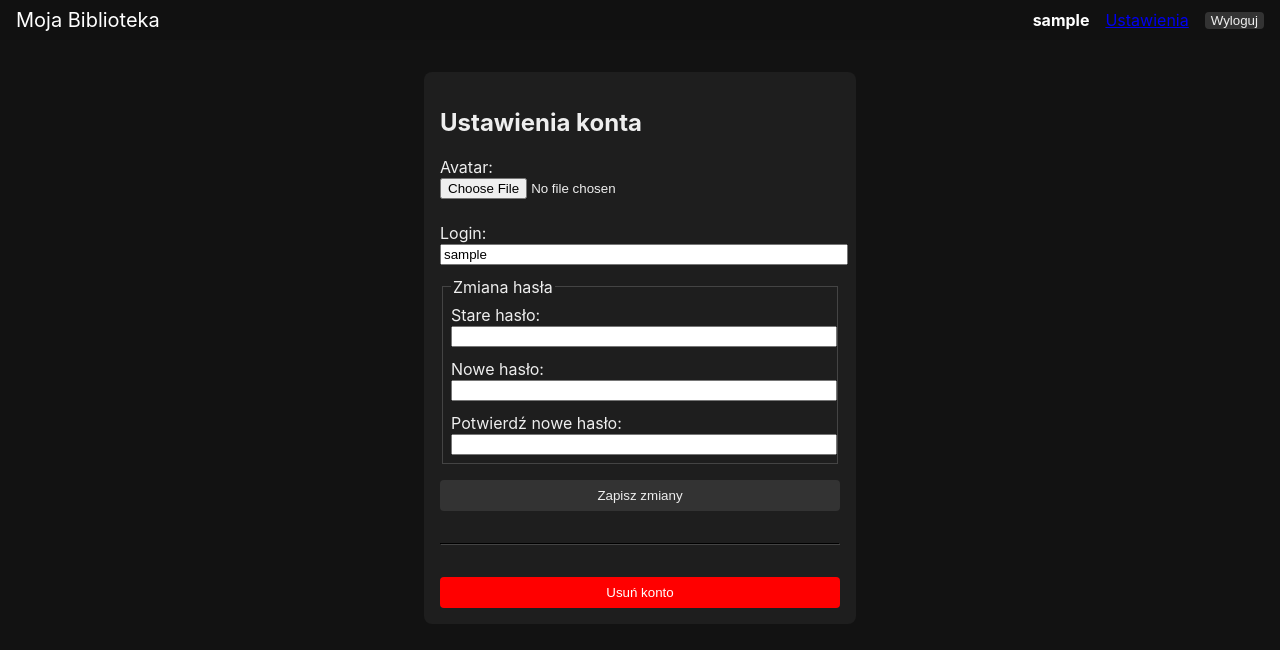
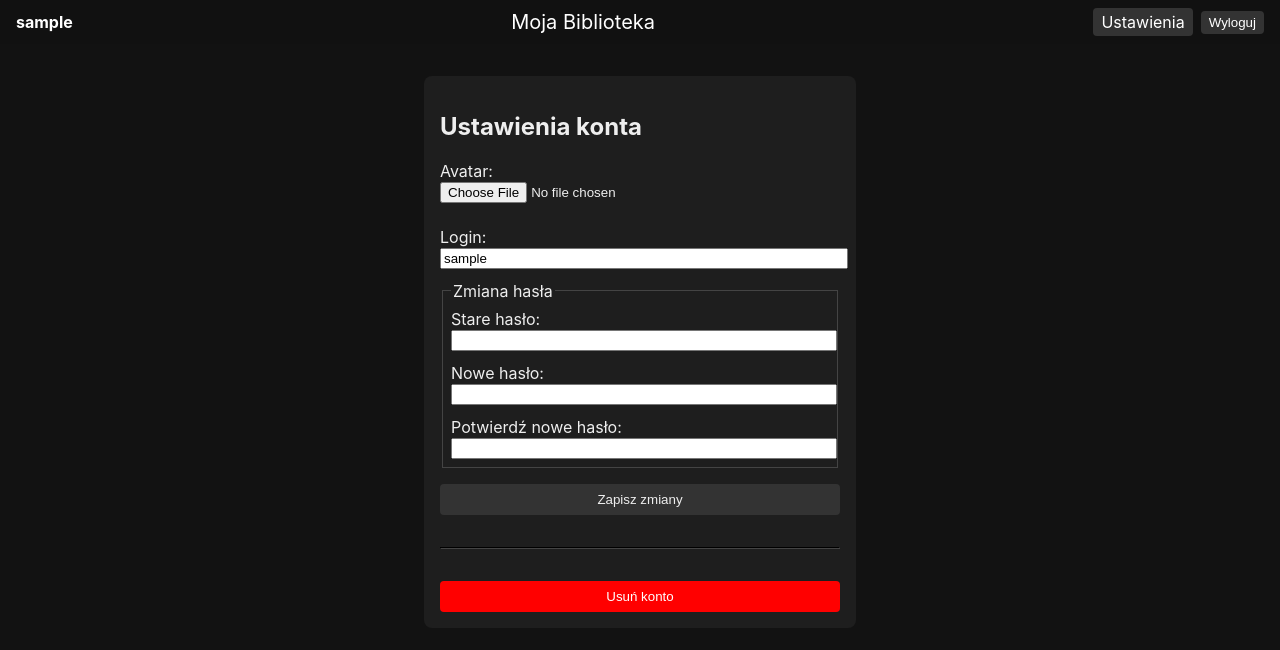
Before and after one commit to Szymonzychyoyo/BookTracker, a React (Create React App) app in the folder client/: page /settings in a window 1280 px wide. Shown: the top 650 px of the page. Built offline with nearby package versions, Linux system fonts and the light colour scheme; sample sign-in values are in the browser's storage.

Commit message:
wstepny css

```diff
--- a/client/src/App.js
+++ b/client/src/App.js
@@ -18,6 +18,19 @@ const Header = () => {
   const { user, logout } = useAuth();
   return (
     <header className={headerStyles.header}>
+      {user && (
+        <div className={headerStyles.userInfo}>
+          {user.profileImage && (
+            <img
+              src={`http://localhost:5001${user.profileImage}`}
+              alt="Avatar"
+              className={headerStyles.avatar}
+            />
+          )}
+          <span className={headerStyles.username}>{user.username}</span>
+        </div>
+      )}
+
       <Link to="/" className={headerStyles.title}>
         Moja Biblioteka
       </Link>
@@ -25,23 +38,13 @@ const Header = () => {
       <nav className={headerStyles.nav}>
         {user ? (
           <>
-            {user.profileImage && (
-              <img
-                src={`http://localhost:5001${user.profileImage}`}
-                alt="Avatar"
-                className={headerStyles.avatar}
-              />
-            )}
-            {/* Tu wyświetlamy login obok avatara */}
-            <span className={headerStyles.username}>{user.username}</span>
-
-            <Link to="/settings">Ustawienia</Link>
-            <button onClick={logout}>Wyloguj</button>
+            <Link to="/settings" className={headerStyles.tile}>Ustawienia</Link>
+            <button onClick={logout} className={headerStyles.tile}>Wyloguj</button>
           </>
         ) : (
           <>
-            <Link to="/login">Logowanie</Link>
-            <Link to="/register">Rejestracja</Link>
+            <Link to="/login" className={headerStyles.tile}>Logowanie</Link>
+            <Link to="/register" className={headerStyles.tile}>Rejestracja</Link>
           </>
         )}
       </nav>
--- a/client/src/components/Header.module.css
+++ b/client/src/components/Header.module.css
@@ -1,6 +1,7 @@
 .header {
   display: flex;
   align-items: center;
+  justify-content: space-between;
   padding: 0.5rem 1rem;
   background: #111;
 }
@@ -12,10 +13,15 @@
 }
 
 .nav {
-  margin-left: auto;
   display: flex;
-  gap: 1rem;
+  gap: 0.5rem;
   align-items: center;
+}
+
+.userInfo {
+  display: flex;
+  align-items: center;
+  gap: 0.5rem;
 }
 
 .avatar {
@@ -29,3 +35,18 @@
   font-weight: bold;
   color: #fff;
 }
+
+.tile {
+  background: #333;
+  color: #fff;
+  padding: 0.25rem 0.5rem;
+  border-radius: 4px;
+  text-decoration: none;
+  border: none;
+  cursor: pointer;
+  transition: background 0.2s;
+}
+
+.tile:hover {
+  background: #555;
+}
--- a/client/src/components/Library.js
+++ b/client/src/components/Library.js
@@ -7,7 +7,7 @@ const Library = ({ library, onToggleStatus, onRemove, onShowDetails }) => {
 
   return (
     <div className={styles.container}>
-      <h2>Moja Biblioteka</h2>
+      <h2 className={styles.heading}>Moja Biblioteka</h2>
       {library.map(book => (
         <div key={book._id} className={styles.item}>
           <img
--- a/client/src/components/Library.module.css
+++ b/client/src/components/Library.module.css
@@ -1,6 +1,13 @@
 /* Library.module.css */
 .container {
   margin-top: 2rem;
+  padding: 1rem;
+}
+
+.heading {
+  text-align: center;
+  font-size: 1.5rem;
+  margin-bottom: 1rem;
 }
 
 .item {
--- a/client/src/components/SearchBar.js
+++ b/client/src/components/SearchBar.js
@@ -18,6 +18,9 @@ const SearchBar = ({ onSearch }) => {
         value={query}
         placeholder="Wpisz tytuł książki..."
         onChange={e => setQuery(e.target.value)}
+        onKeyDown={e => {
+          if (e.key === 'Enter') handleSubmit(e);
+        }}
       />
       <button className={styles.searchButton} type="submit">
         Szukaj
--- a/client/src/components/SearchBar.module.css
+++ b/client/src/components/SearchBar.module.css
@@ -1,7 +1,8 @@
 /* SearchBar.module.css */
 .searchForm {
-  margin-bottom: 1rem;
+  margin: 0 auto 1rem auto;
   display: flex;
+  justify-content: center;
 }
 
 .searchInput {
@@ -12,8 +13,7 @@
   outline: none;
   background: #222;
   color: #eee;
-}
-
+} /* <- ta klamra jest, więc OK */
 
 .searchButton {
   padding: 0.5rem 1rem;
--- a/client/src/components/SearchResults.module.css
+++ b/client/src/components/SearchResults.module.css
@@ -1,6 +1,7 @@
 /* SearchResults.module.css */
 .results {
   margin-top: 1rem;
+  padding: 1rem;
 }
 
 
```
